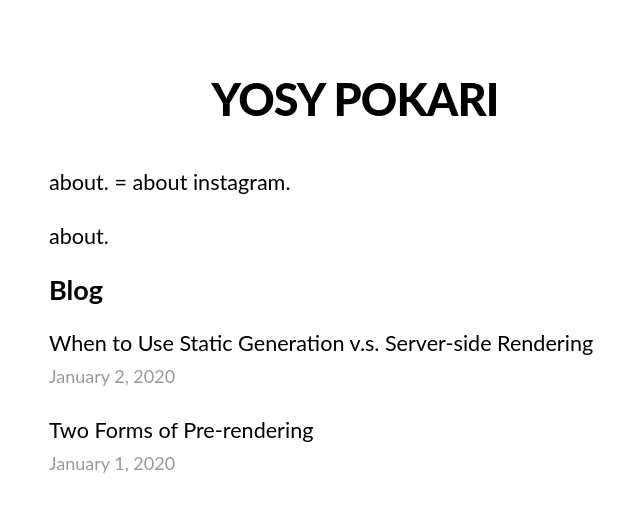
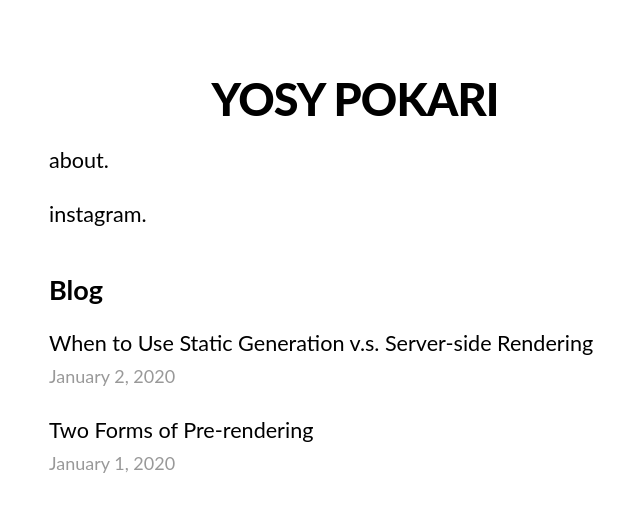
Before and after one commit to pokaryosy/mypage, a Next.js app: page / in a window 1280 px wide. Shown: the top 510 px of the page, without its empty margins (285-925 px from the left). Built offline with nearby package versions, Linux system fonts and the light colour scheme.

Commit message:
16 commit

```diff
--- a/pages/index.js
+++ b/pages/index.js
@@ -23,11 +23,12 @@ export default function Home({ allPostsData }) {
         <title>{siteTitle}</title>
       </Head>
       <section className={utilStyles.headingMd}>
-        <p>about. = {about}   {' '}
-          <a href="https://www.instagram.com/pokaryosy/">instagram.</a></p>
         <Link href="/about.js">
           <a className={utilStyles.colorInherit}>about.</a>
         </Link>
+        <p>{' '}
+          <a href="https://www.instagram.com/pokaryosy/">instagram.</a></p>
+
       </section>
       <section className={`${utilStyles.headingMd} ${utilStyles.padding1px}`}>
         <h2 className={utilStyles.headingLg}>Blog</h2>
```
